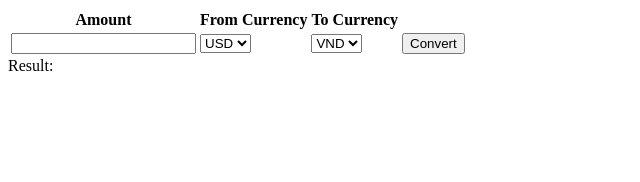
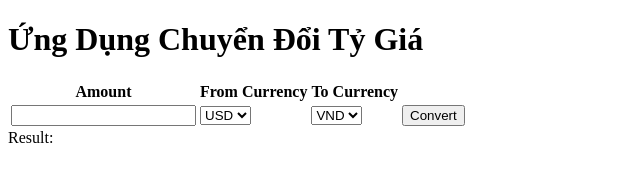
Before and after one commit to anhnbt/exchange-rate, a plain HTML site: page index.html in a window 1280 px wide. Shown: the whole page, without its empty margins (0-640 px from the left). Drawn offline with Linux system fonts and the light colour scheme.

Commit message:
Update readme file

```diff
--- a/index.html
+++ b/index.html
@@ -4,10 +4,11 @@
 <head>
   <meta charset="UTF-8">
   <meta name="viewport" content="width=device-width, initial-scale=1.0">
-  <title>Exchange Rate</title>
+  <title>Ứng Dụng Chuyển Đổi Tỷ Giá</title>
 </head>
 
 <body>
+  <h1>Ứng Dụng Chuyển Đổi Tỷ Giá</h1>
   <table>
     <tbody>
       <tr>
```
Also changed, not shown: README.md (added).
